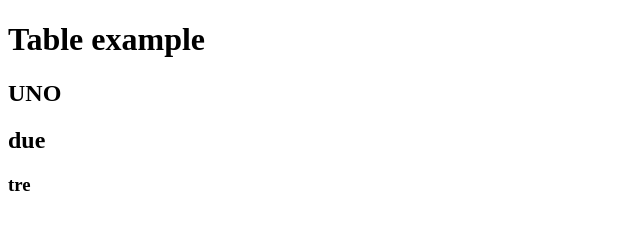
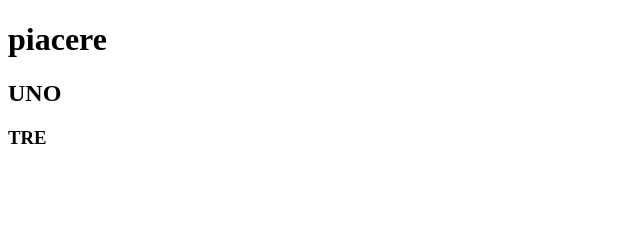
Before and after one commit to Simone-Congiu/U1-W1-D2, a plain HTML site: page index.html in a window 1280 px wide. Shown: the whole page, without its empty margins (0-640 px from the left). Drawn offline with Linux system fonts and the light colour scheme.

Commit message:
PRIMA RIGA

```diff
--- a/index.html
+++ b/index.html
@@ -7,11 +7,9 @@
     <title>Document</title>
 </head>
 <body>
-    <h1>Table example</h1>
+    <h1>piacere</h1>
     <h2>UNO</h2>
-    <h2>due</h2>
-    <h3>tre
+    <H3>TRE</H3>
 
-    </h3>
 </body>
 </html>
```
